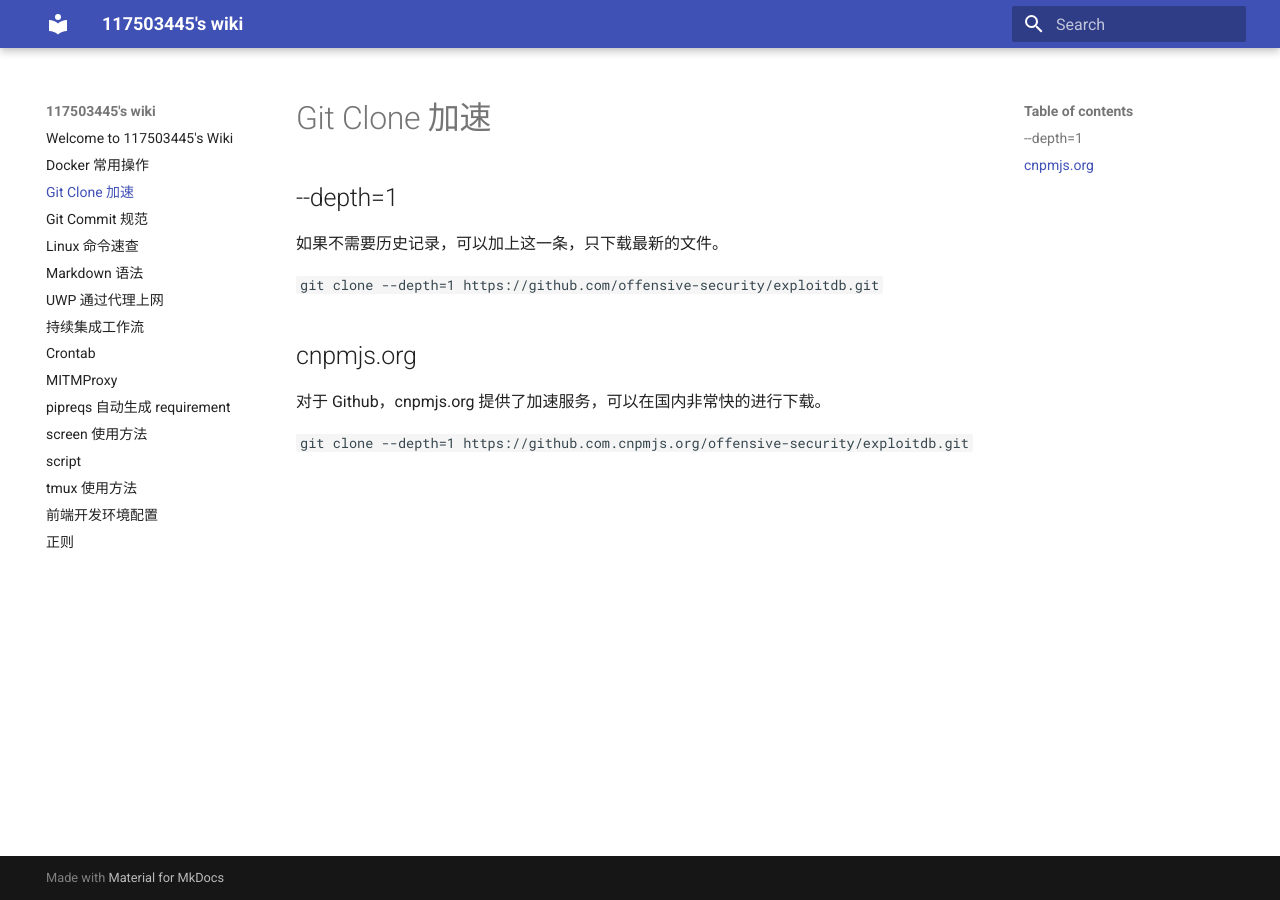
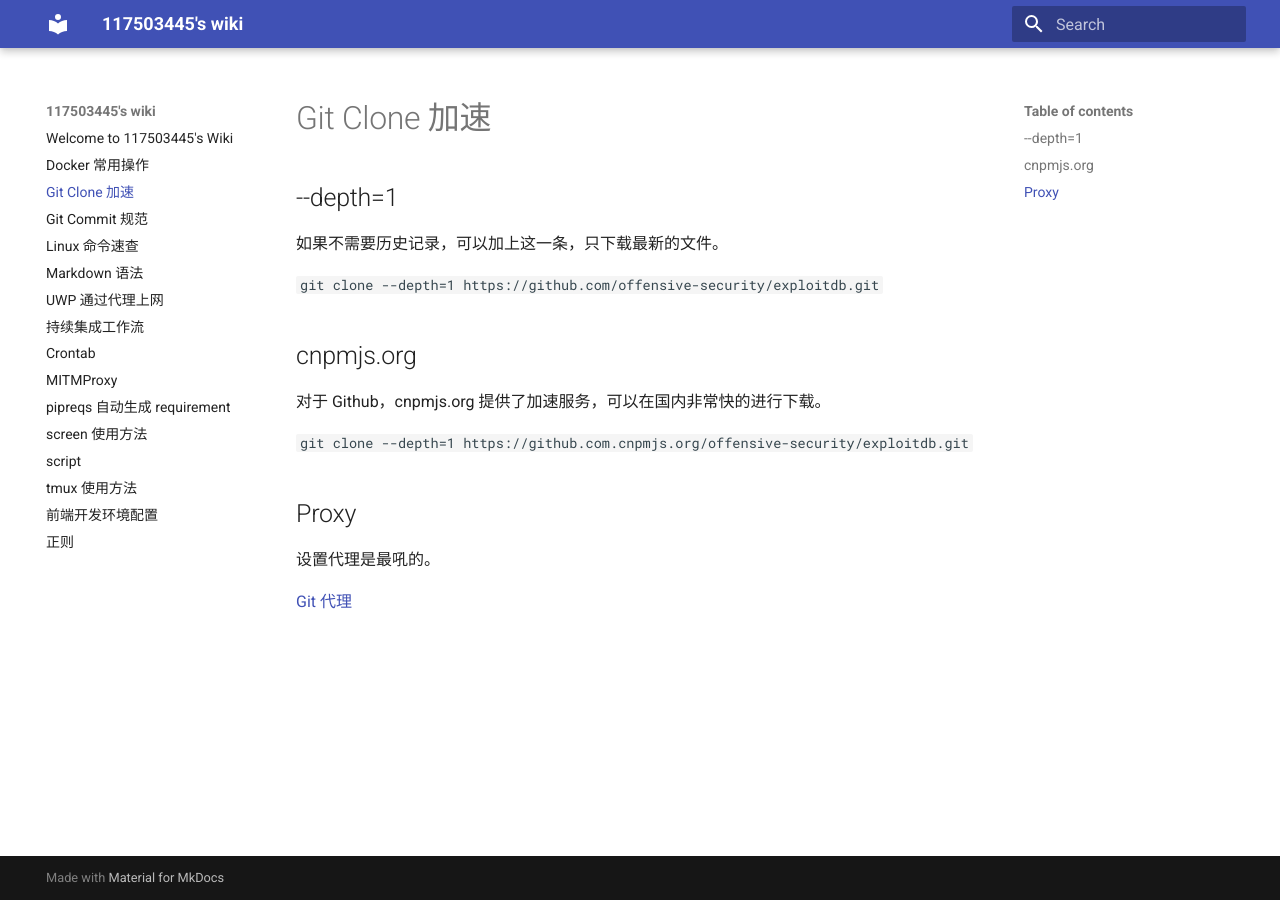
Before and after one commit to 117503445/wiki, an MkDocs documentation site: the page built from docs/Git Clone 加速.md, in a window 1280 px wide. Built offline with MkDocs 1.6.1 and Material for MkDocs 9.7.7, drawn with Linux system fonts in a browser that asks for light colours.

Commit message:
git proxy

```diff
--- a/docs/Git Clone 加速.md
+++ b/docs/Git Clone 加速.md
@@ -11,3 +11,9 @@
 对于 Github，cnpmjs.org 提供了加速服务，可以在国内非常快的进行下载。
 
 `git clone --depth=1 https://github.com.cnpmjs.org/offensive-security/exploitdb.git`
+
+## Proxy
+
+设置代理是最吼的。
+
+[Git 代理](script/git_proxy.sh)
```
Also changed, not shown: 1 other file.
